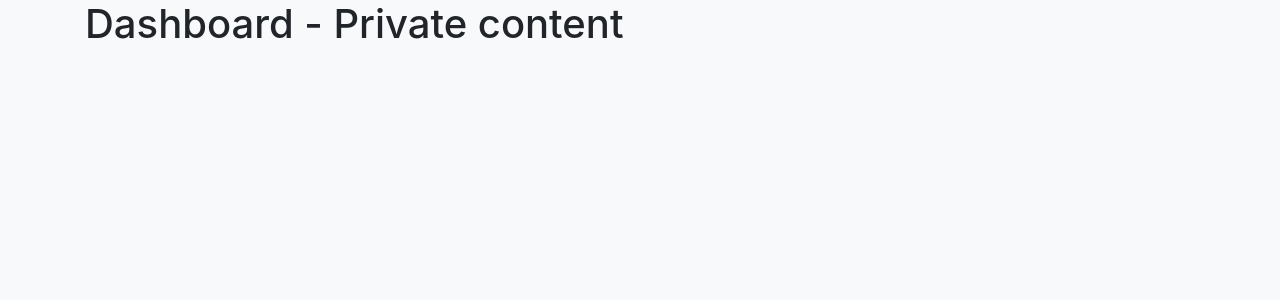
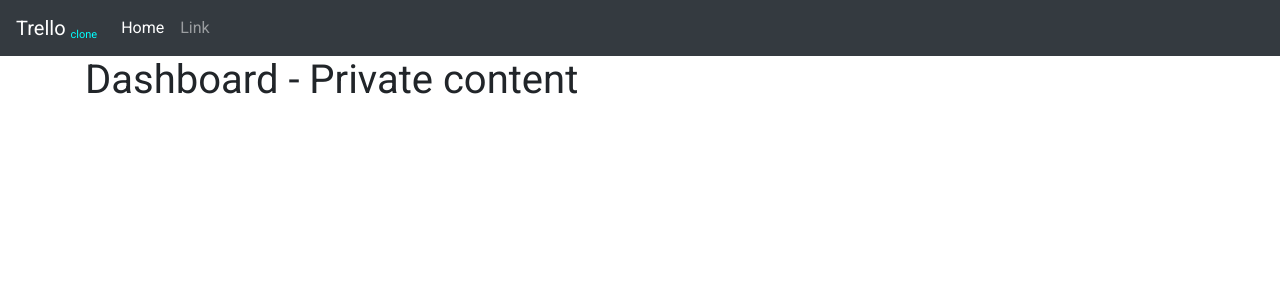
Before and after one commit to gemox94/trello_clone_client, a React (Create React App) app: page /dashboard in a window 1280 px wide. Shown: the top 300 px of the page. Built offline with nearby package versions, Linux system fonts and the light colour scheme; sample sign-in values are in the browser's storage.

Commit message:
Fixed some styles, added styled components

```diff
--- a/package.json
+++ b/package.json
@@ -11,7 +11,8 @@
     "react-router-dom": "^4.3.1",
     "react-scripts": "1.1.4",
     "redux": "^4.0.0",
-    "redux-form": "^7.4.2"
+    "redux-form": "^7.4.2",
+    "styled-components": "^4.0.3"
   },
   "scripts": {
     "start": "react-scripts start",
--- a/public/index.html
+++ b/public/index.html
@@ -21,7 +21,7 @@
     -->
     <title>React App</title>
   </head>
-  <body class="bg-light">
+  <body>
     <noscript>
       You need to enable JavaScript to run this app.
     </noscript>
--- a/src/App.js
+++ b/src/App.js
@@ -19,6 +19,8 @@ import Dashboard from './components/Dashboard/Dashboard';
 // Actions
 import authActions from './actions/authorization';
 
+import { GlobalStyle } from './App.styled';
+
 class App extends Component {
 
     constructor(props) {
@@ -34,9 +36,12 @@ class App extends Component {
     render() {
         return (
 
+            <div>
+                <GlobalStyle />
+
                 <Router>
 
-                <div className="App container">
+                    <div className="App">
 
                         <Switch>
                             <Route exact path='/login' component={Login}/>
@@ -50,6 +55,7 @@ class App extends Component {
 
                     </div>
                 </Router>
+            </div>
         );
     }
 }
--- /dev/null
+++ b/src/App.styled.js
@@ -0,0 +1,18 @@
+import styled, { createGlobalStyle } from 'styled-components';
+
+const GlobalStyle = createGlobalStyle`
+    @import url('https://fonts.googleapis.com/css?family=Roboto');
+    @font-face {
+    font-family: 'Roboto', sans-serif;
+    }
+    * {
+        font-family: 'Roboto', sans-serif;
+    }
+
+    html, body {
+        margin: 0;
+        background-color: #fff;
+    }
+`;
+
+export { GlobalStyle };
--- a/src/components/Dashboard/Dashboard.js
+++ b/src/components/Dashboard/Dashboard.js
@@ -1,9 +1,19 @@
 import React from 'react';
+
+// Inner components
+import Nav from './Nav/Nav';
 
 const Dashboard = () => {
     return (
         <div>
-            <h1>Dashboard - Private content</h1>
+            <Nav />
+            <div className="container">
+                <div className="row">
+                    <div className="col-sm-12 col-md-10">
+                        <h1>Dashboard - Private content</h1>
+                    </div>
+                </div>
+            </div>
         </div>
     );
 };
--- /dev/null
+++ b/src/components/Dashboard/Nav/Nav.js
@@ -0,0 +1,34 @@
+import React from 'react';
+
+// Styled Components
+import { NavRow } from './Nav.styled'
+
+const Nav = () => {
+    return (
+
+        <NavRow>
+            <div className="col">
+                <nav className="navbar navbar-expand-lg navbar-dark bg-dark">
+                    <a className="navbar-brand" href="#">Trello <sub style={{ fontSize: '55%', color: 'cyan' }}>clone</sub></a>
+
+                    <button class="navbar-toggler" type="button">
+                        <span class="navbar-toggler-icon"></span>
+                    </button>
+
+                    <div className="collapse navbar-collapse" id="navbarSupportedContent">
+                        <ul className="navbar-nav mr-auto">
+                            <li className="nav-item active">
+                                <a className="nav-link" href="#">Home <span className="sr-only">(current)</span></a>
+                            </li>
+                            <li className="nav-item">
+                                <a className="nav-link" href="#">Link</a>
+                            </li>
+                        </ul>
+                    </div>
+                </nav>
+            </div>
+        </NavRow>
+    );
+};
+
+export default Nav;
--- /dev/null
+++ b/src/components/Dashboard/Nav/Nav.styled.js
@@ -0,0 +1,15 @@
+import styled from 'styled-components';
+
+const NavRow = styled.div`
+    margin-right: 0;
+    margin-left: 0;
+    > .col,
+    > [class*='col-'] {
+        padding-right: 0;
+        padding-left: 0;
+    }
+`;
+
+export {
+    NavRow,
+};
--- a/src/components/Login/Login.js
+++ b/src/components/Login/Login.js
@@ -98,7 +98,7 @@ class Login extends Component {
 
     render() {
         return (
-            <div>
+            <div className="container">
 
                 <AppBanner />
 
--- a/src/components/SignUp/SignUp.js
+++ b/src/components/SignUp/SignUp.js
@@ -110,7 +110,7 @@ class SignUp extends Component {
 
     render() {
         return (
-            <div>
+            <div className="container">
                 <AppBanner />
 
                 <div className="row">
```
Also changed, not shown: 1 other file (tests, documents, lock files or other folders). Lines whose indentation alone changed are shown as unchanged.
